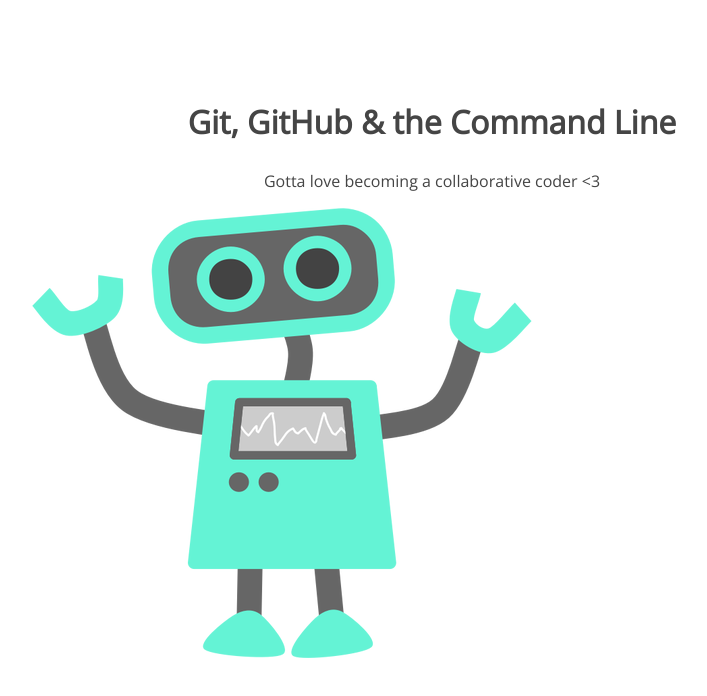
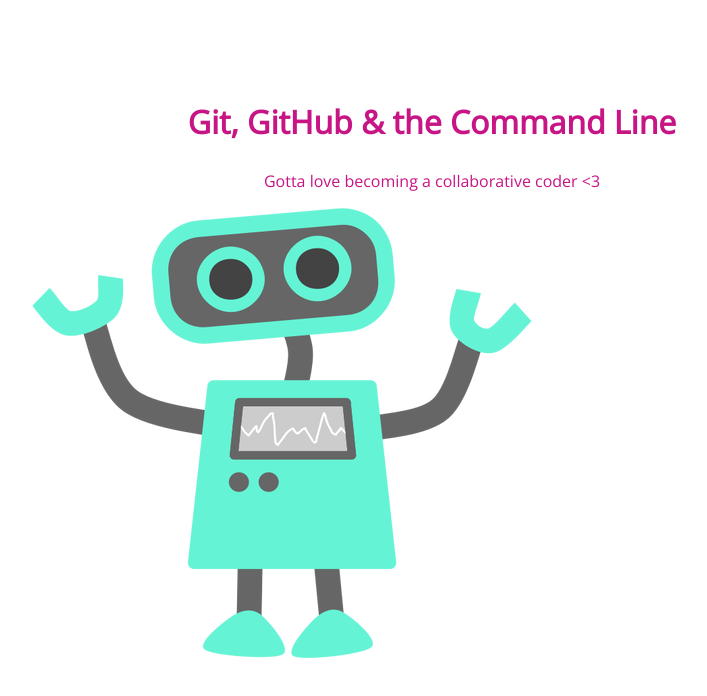
Before and after one commit to JSkilz/105-project, a plain HTML site: page index.html in a window 1280 px wide. Shown: the whole page, without its empty margins (208-915 px from the left). Drawn offline with nearby package versions, Linux system fonts and the light colour scheme.

Commit message:
heading color change

```diff
--- a/css/style.css
+++ b/css/style.css
@@ -5,7 +5,7 @@ section {
 section h1,
 section p {
 	text-align: center;
-	color: #454545;
+	color: #c71585;
 }
 section h1 {
 	font: 32px 'Open Sans';
```
